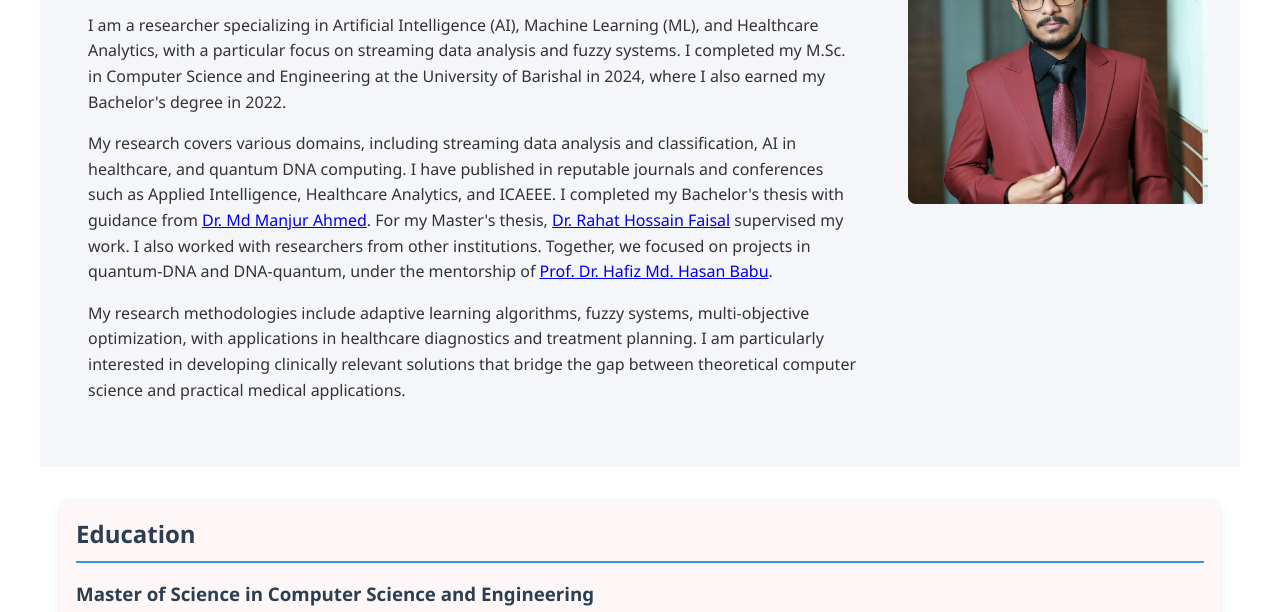
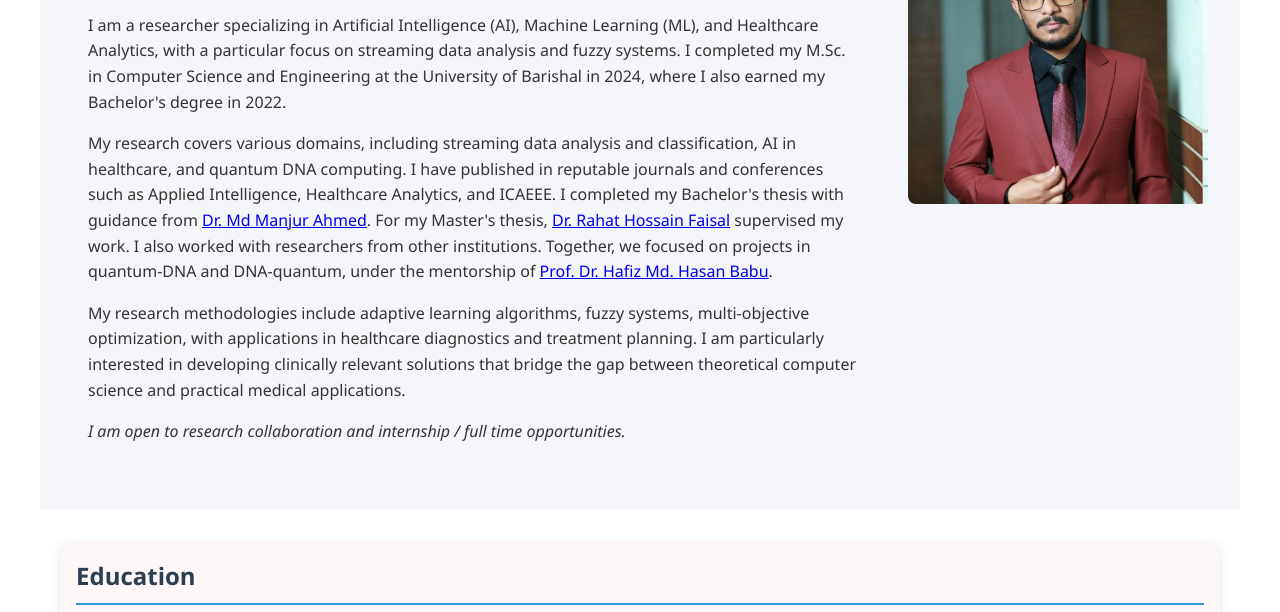
Before and after one commit to Sajaldeb25/sajal-debnath, a plain HTML site: page index.html in a window 1280 px wide. Shown: the part 188-800 px from the top of the page. Drawn offline with Linux system fonts and the light colour scheme.

Commit message:
Open to do collaboration

```diff
--- a/index.html
+++ b/index.html
@@ -263,6 +263,9 @@
             <p style="margin: 1rem 0;">
                 My research methodologies include adaptive learning algorithms, fuzzy systems, multi-objective optimization, with applications in healthcare diagnostics and treatment planning. I am particularly interested in developing clinically relevant solutions that bridge the gap between theoretical computer science and practical medical applications.
             </p>
+            <p style="margin: 1rem 0;">
+                <i>I am open to research collaboration and internship / full time opportunities.</i>
+            </p>
         </div>
         <div class="profile-image">
             <!-- Replace with your actual image -->
```
